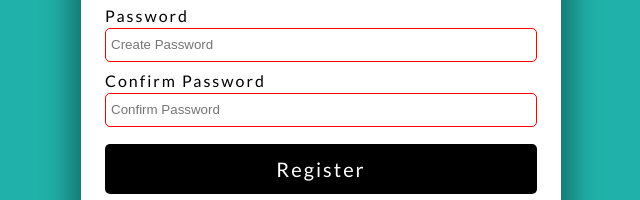
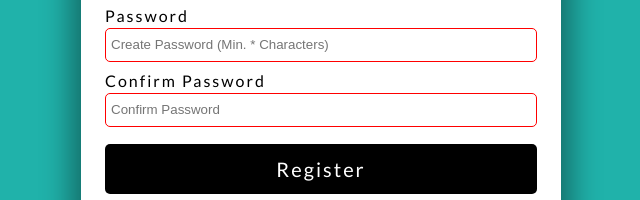
Before and after one commit to imaaduddin/Form-Validator, a plain HTML site: page index.htm in a window 1280 px wide. Shown: the part 418-618 px from the top of the page, 319-959 px from the left. Drawn offline with Linux system fonts and the light colour scheme.

Commit message:
working on the form

```diff
--- a/index.htm
+++ b/index.htm
@@ -37,7 +37,7 @@
       <div class="form-group">
         <label for="password1">Password</label>
         <!-- Password patter from: https://regexr.com/3bfsi -->
-        <input type="password" id="password1" placeholder="Create Password" required pattern="^(?=.*\d)(?=.*[a-z])(?=.*[A-Z])(?=.*[a-zA-Z]).{8,}$">
+        <input type="password" id="password1" placeholder="Create Password (Min. * Characters)" required pattern="^(?=.*\d)(?=.*[a-z])(?=.*[A-Z])(?=.*[a-zA-Z]).{8,}$" title="Please include at least 1 uppercase character, 1 lowercase character and 1 number">
       </div>
       <!-- Confirm Password -->
       <div class="form-group">
```
